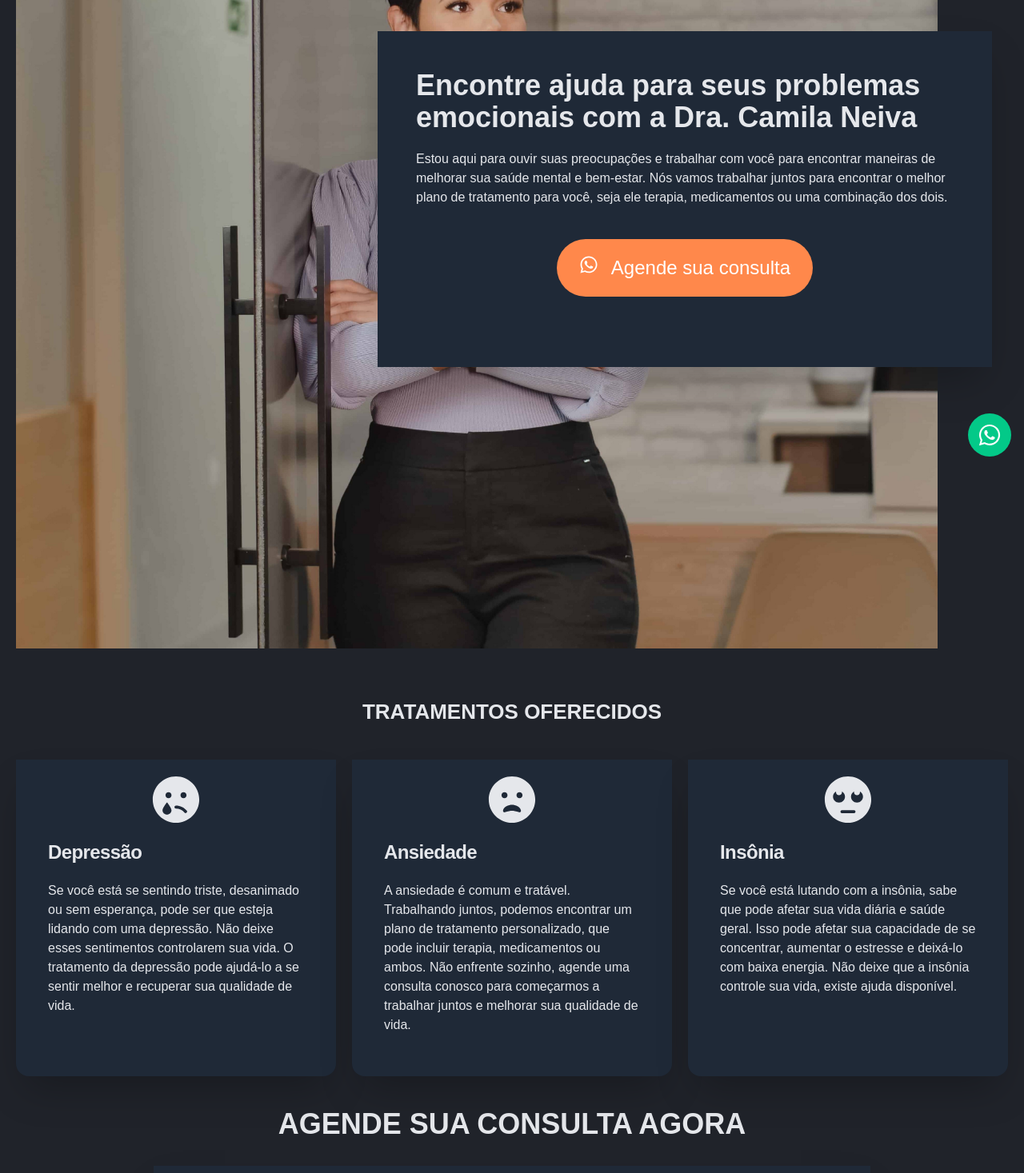
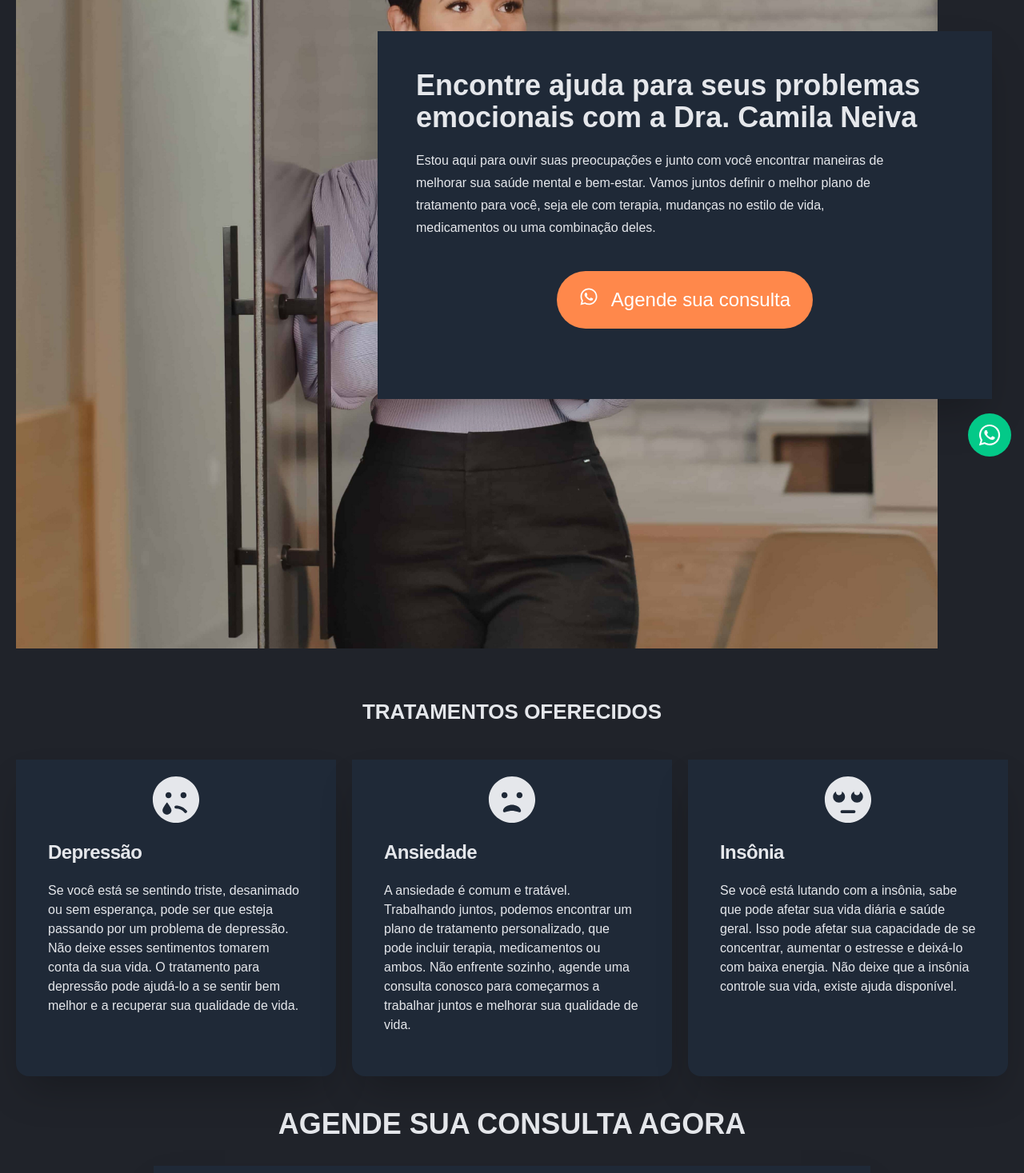
Before and after one commit to brunoprestesap/page-dra-camila, a React (Create React App) app: page / in a window 1280 px wide. Shown: the part 213-1680 px from the top of the page at 80% size. Built offline with nearby package versions, Linux system fonts and the light colour scheme; a web font is replaced by a local one.

Commit message:
alteração em textos da pagina

```diff
--- a/src/components/Presentation.js
+++ b/src/components/Presentation.js
@@ -8,11 +8,9 @@ function Presentation({ color, showForm }) {
         Encontre ajuda para seus problemas emocionais com a Dra. Camila Neiva
       </h1>
 
-      <h2 className="text-base mt-5">
-        Estou aqui para ouvir suas preocupações e trabalhar com você para
-        encontrar maneiras de melhorar sua saúde mental e bem-estar. Nós vamos
-        trabalhar juntos para encontrar o melhor plano de tratamento para você,
-        seja ele terapia, medicamentos ou uma combinação dos dois.
+      <h2 className="text-base mt-5 leading-7 pr-16">
+      Estou aqui para ouvir suas preocupações e junto com você encontrar maneiras de melhorar sua saúde mental e bem-estar.
+      Vamos juntos definir o melhor plano de tratamento para você, seja ele com terapia, mudanças no estilo de vida, medicamentos ou uma combinação deles.
       </h2>
 
       <div className="text-center text-[20px] pt-10 pb-10">
--- a/src/components/Treatment.js
+++ b/src/components/Treatment.js
@@ -13,7 +13,7 @@ function Treatment() {
       id: 1,
       icon: <FaSadTear />,
       title: "Depressão",
-      text: "Se você está se sentindo triste, desanimado ou sem esperança, pode ser que esteja lidando com uma depressão. Não deixe esses sentimentos controlarem sua vida. O tratamento da depressão pode ajudá-lo a se sentir melhor e recuperar sua qualidade de vida.",
+      text: "Se você está se sentindo triste, desanimado ou sem esperança, pode ser que esteja passando por um problema de depressão. Não deixe esses sentimentos tomarem conta da sua vida. O tratamento para depressão pode ajudá-lo a se sentir bem melhor e a recuperar sua qualidade de vida.",
     },
     {
       id: 2,
```
